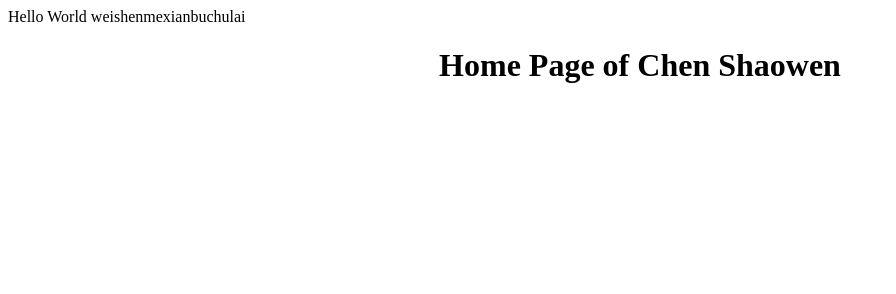
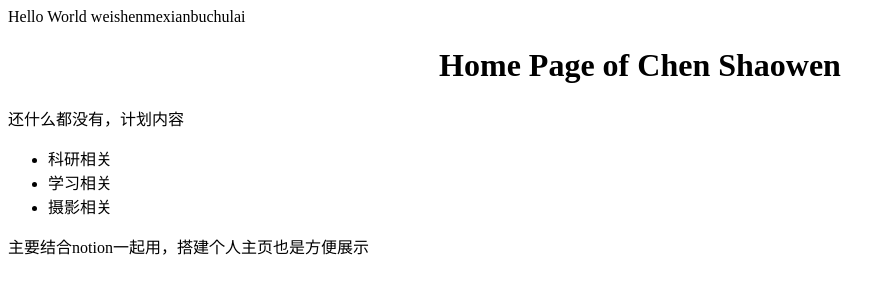
Before and after one commit to eagle-c7/eagle-c7.github.io, a plain HTML site: page index.html in a window 1280 px wide. Shown: the whole page, without its empty margins (0-896 px from the left). Drawn offline with Linux system fonts and the light colour scheme.

Commit message:
Initial Plan

```diff
--- a/index.html
+++ b/index.html
@@ -1,2 +1,9 @@
 Hello World weishenmexianbuchulai
 <h1 align="center">Home Page of Chen Shaowen</h1>
+还什么都没有，计划内容
+<ul>
+    <li>科研相关</li>
+    <li>学习相关</li>
+    <li>摄影相关</li>
+</ul>
+<div>主要结合notion一起用，搭建个人主页也是方便展示</div>
```
